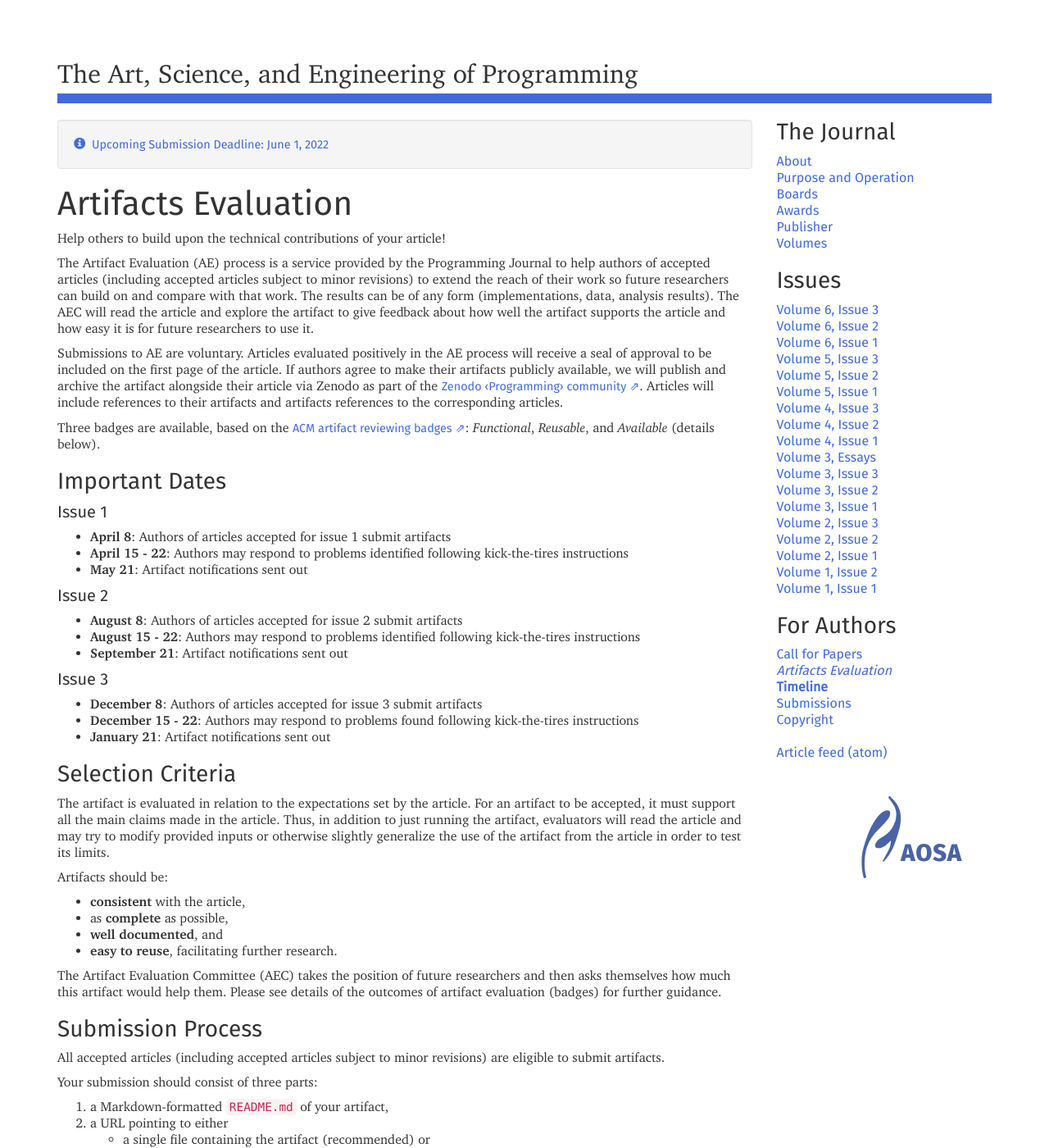
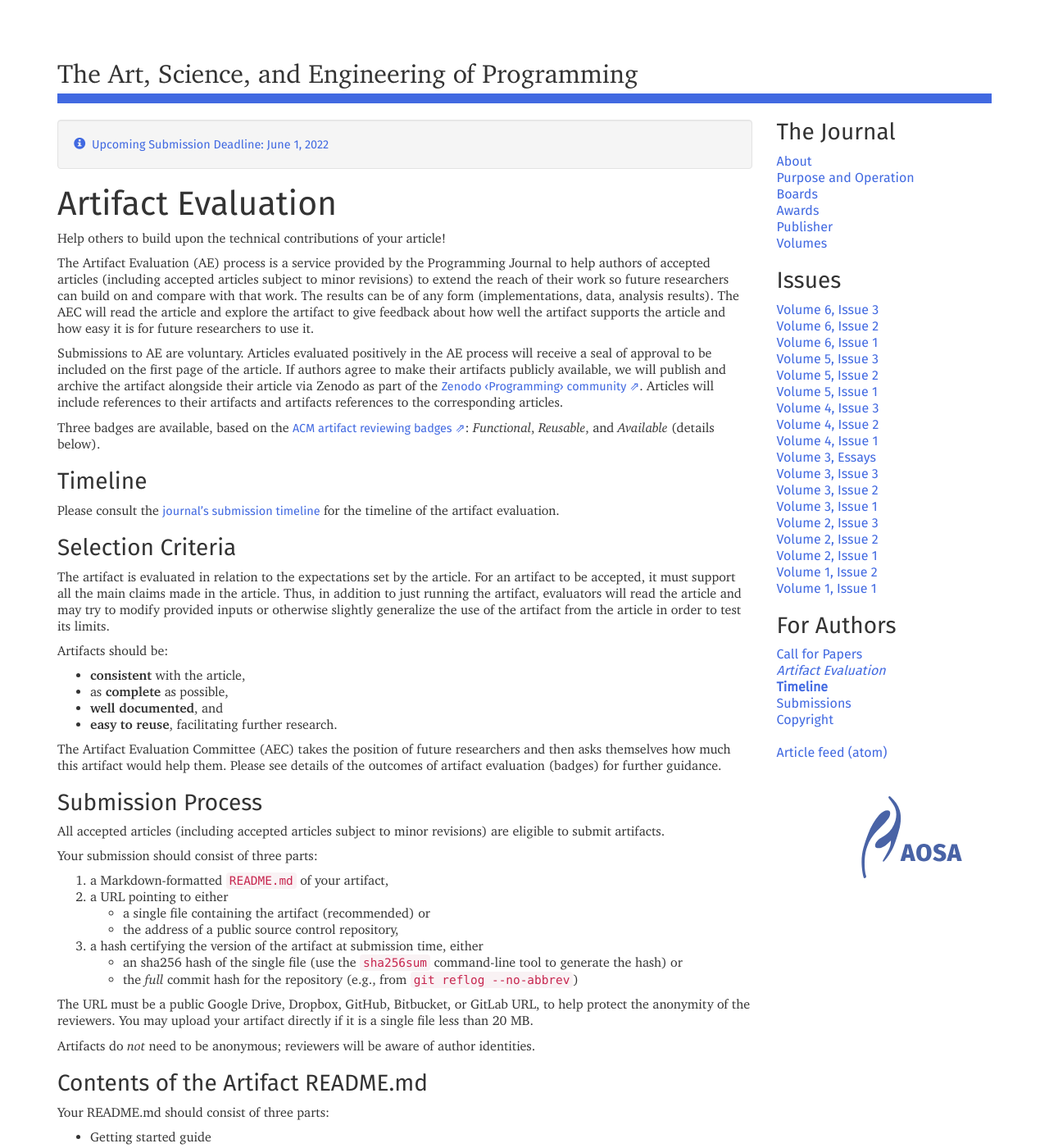
Before and after one commit to programming-journal/programming-journal.github.io, a Jekyll site: the page built from artifact-evaluation/index.markdown, in a window 1280 px wide and 1400 px high. Shown: the whole window at 82% size. Built offline with Jekyll 4.4.1, drawn with Linux system fonts in a browser that asks for light colours.

Commit message:
Changes the menu entry and removes the duplicated timeline on the artifact evaluation page

```diff
--- a/artifact-evaluation/index.markdown
+++ b/artifact-evaluation/index.markdown
@@ -1,5 +1,5 @@
 ---
-title: Artifacts Evaluation
+title: Artifact Evaluation
 category: For Authors
 order: 350
 
@@ -15,26 +15,9 @@ Articles will include references to their artifacts and artifacts references to
 
 Three badges are available, based on the [ACM artifact reviewing badges](https://www.acm.org/publications/policies/artifact-review-and-badging-current): _Functional_, _Reusable_, and _Available_ (details below).
 
-### Important Dates
+### Timeline
 
-#### Issue 1
-
- * **April 8**: Authors of articles accepted for issue 1 submit artifacts
- * **April 15 - 22**: Authors may respond to problems identified following kick-the-tires instructions
- * **May 21**: Artifact notifications sent out
-
-#### Issue 2
-
- * **August 8**: Authors of articles accepted for issue 2 submit artifacts
- * **August 15 - 22**: Authors may respond to problems identified following kick-the-tires instructions
- * **September 21**: Artifact notifications sent out
-
-#### Issue 3
-
- * **December 8**: Authors of articles accepted for issue 3 submit artifacts
- * **December 15 - 22**: Authors may respond to problems found following kick-the-tires instructions
- * **January 21**: Artifact notifications sent out
-
+Please consult the [journal's submission timeline](/timeline) for the timeline of the artifact evaluation.
 
 ### Selection Criteria
 
```
